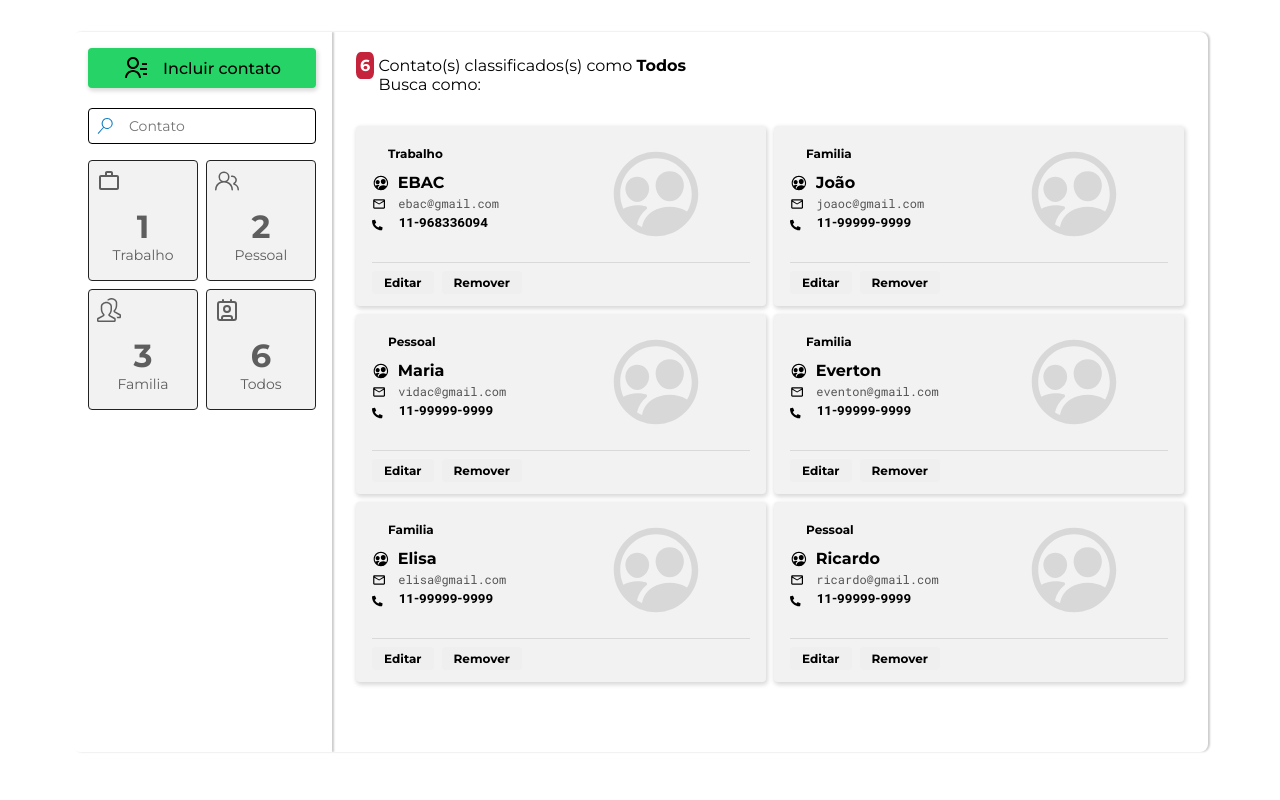
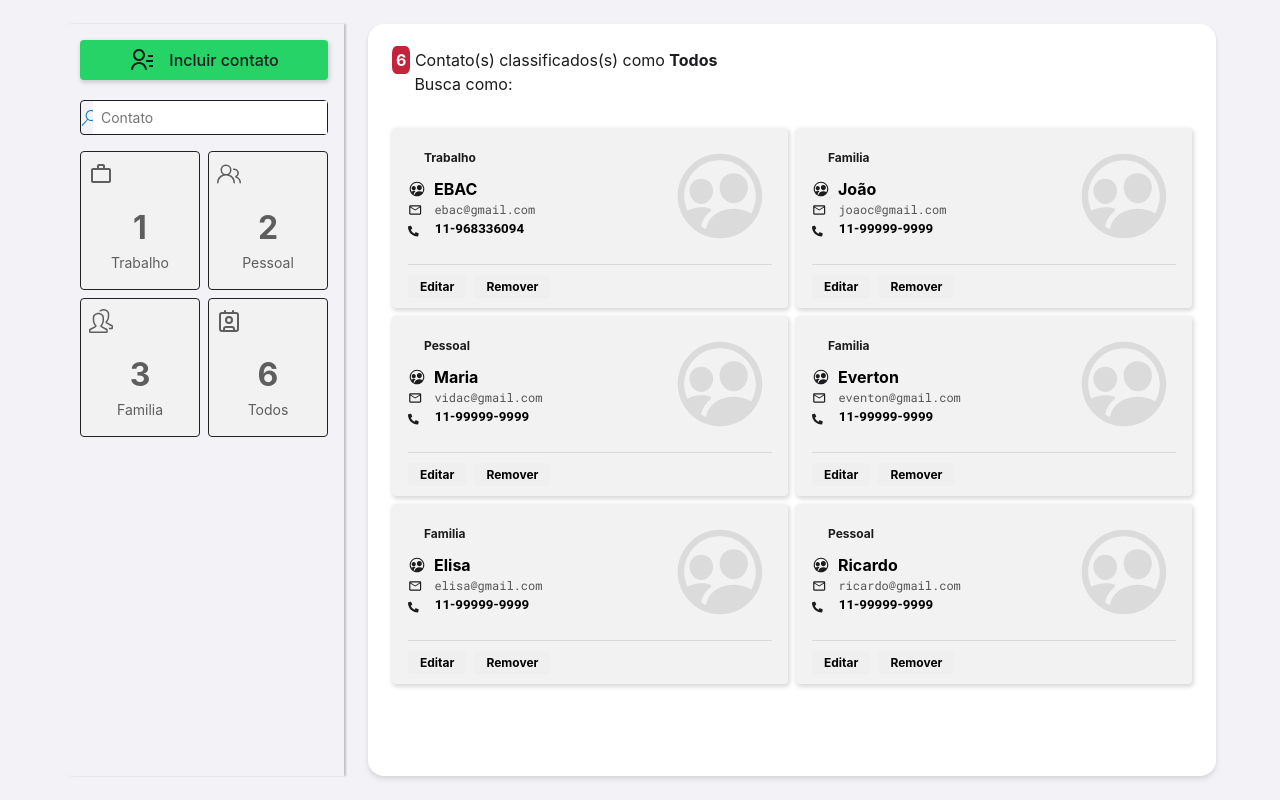
Before and after one commit to kyr1a/contatos-redux, a React (Vite) app: page / in a window 1280 px wide. Built offline with nearby package versions, Linux system fonts and the light colour scheme; the HTML template or start-up script is replaced by a standard one.

Commit message:
Update index.ts

```diff
--- a/src/styles/index.ts
+++ b/src/styles/index.ts
@@ -1,47 +1,73 @@
 import styled, { createGlobalStyle } from 'styled-components'
-import variaveis from './variaveis'
-const Styleglobal = createGlobalStyle`
+import variables from './variaveis'
+
+const StyleGlobal = createGlobalStyle`
   * {
     margin: 0;
     padding: 0;
     box-sizing: border-box;
-  font-family: "Montserrat", sans-serif;
+    font-family: ${variables.fontFamily};
     list-style: none;
   }
+
+  body {
+    background-color: ${variables.gray100};
+    color: ${variables.gray900};
+    line-height: 1.5;
+    -webkit-font-smoothing: antialiased;
+    -moz-osx-font-smoothing: grayscale;
+  }
+
+  button {
+    font-family: inherit;
+    cursor: pointer;
+    border: none;
+    outline: none;
+    transition: all 0.2s ease;
+  }
+
+  input, textarea {
+    font-family: inherit;
+    outline: none;
+    transition: all 0.2s ease;
+  }
+
+  a {
+    text-decoration: none;
+    color: inherit;
+  }
 `
+
 export const Container = styled.div`
-  border-radius: 0.25rem;
-  padding: 2rem;
-  display: grid;
   max-width: 1200px;
   width: 100%;
   margin: 0 auto;
-  grid-template-columns: 260px auto;
+  padding: ${variables.spacing.lg};
+  display: grid;
+  grid-template-columns: 280px 1fr;
+  gap: ${variables.spacing.lg};
+  min-height: 100vh;
 
-  @media (max-width: 1000px) {
+  @media (max-width: 768px) {
     grid-template-columns: 1fr;
-    padding: 1rem;
-    margin-block: 1rem;
-    width: 95%;
-    border: 1px solid ${variaveis.cor002};
-    border-radius: 0.25rem;
-    box-sizing: 4px 2px rgba(0, 0, 0, 1);
-    background-color: ${variaveis.cor004};
-  }
-`
-export const Main = styled.main`
-
-  padding: 1.5rem;
-  border-radius: 0rem 0.5rem 0.5rem 0rem;
-  background-color: ${variaveis.cor002};
-  box-shadow: 2px 0 2px rgba(0, 0, 0, 0.2);
-  height: 90vh;
-  overflow-y: auto;
-  @media (max-width: 768px) {
-    border-radius: 0.25rem;
-    box-shadow: none;
-    background-color: ${variaveis.cor0};
+    padding: ${variables.spacing.md};
+    gap: ${variables.spacing.md};
   }
 `
 
-export default Styleglobal
+export const Main = styled.main`
+  background-color: ${variables.systemBackground};
+  border-radius: ${variables.borderRadius.lg};
+  padding: ${variables.spacing.lg};
+  box-shadow: ${variables.shadow.md};
+  overflow-y: auto;
+
+  h2 {
+    font-size: 28px;
+    font-weight: 700;
+    color: ${variables.gray900};
+    margin-bottom: ${variables.spacing.lg};
+  }
+`
+
+export default StyleGlobal
```
Lines whose indentation alone changed are shown as unchanged.
